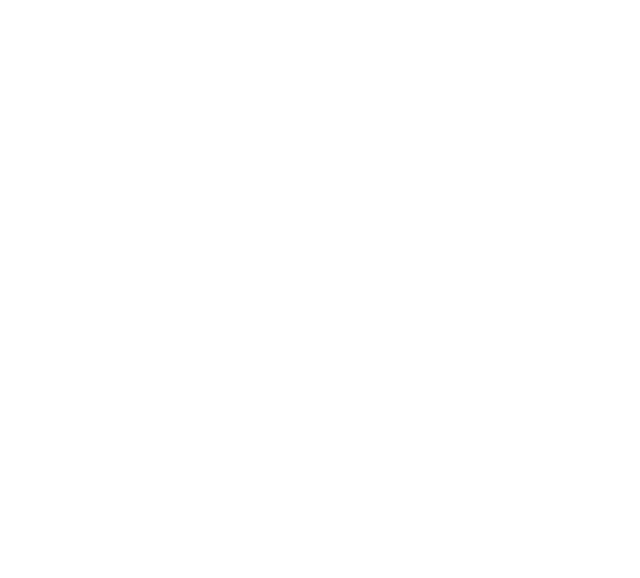
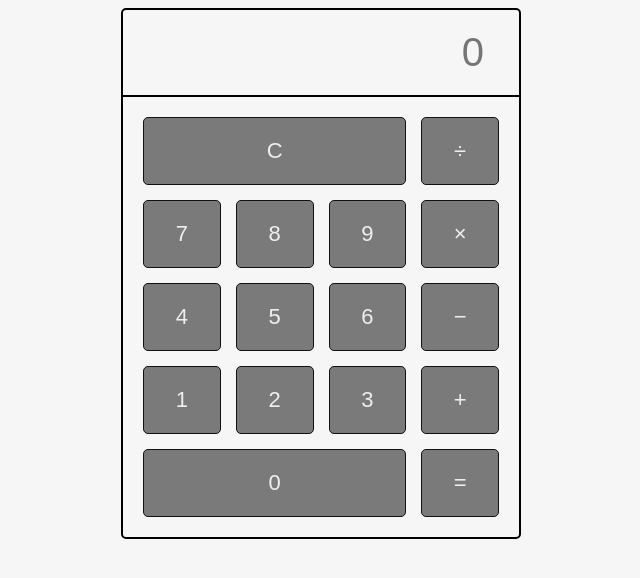
Before and after one commit to dssp100/cf_calculator, a plain HTML site: page index.html in a window 1280 px wide. Shown: the whole page, without its empty margins (319-959 px from the left). Drawn offline with nearby package versions, Linux system fonts and the light colour scheme.

Commit message:
completed cs layout

```diff
--- a/css/styles.css
+++ b/css/styles.css
@@ -0,0 +1,51 @@
+* {
+  box-sizing: border-box;
+}
+body {
+  background-color: #f6f6f6;
+  padding-bottom: 30px;
+  padding-bottom: 30px;
+}
+
+.frame {
+  max-width: 400px;
+  margin: 0 auto;
+  border: 2px solid black;
+  border-radius: 5px;
+}
+
+.screen input{
+  background: none;
+  border: none;
+  box-shadow: none;
+  width: 100%;
+  border-bottom: 2px solid black;
+  padding: 20px;
+  text-align: right;
+  font-size: 40px
+}
+
+.calc-buttons {
+  padding: 20px;
+
+  /* grid */
+  display: grid;
+  grid-template-rows: repeat(5, 1fr);
+  grid-template-columns: repeat(4, 1fr);
+  grid-gap: 15px;
+}
+
+.input-button {
+  background-color: rgba(0, 0, 0, 0.5);
+  border: 1px solid #111;
+  padding: 20px;
+  color: #eee;
+  border-radius: 5px;
+  font-size: 22px;
+  cursor: pointer;
+}
+
+.clear,
+.zero {
+  grid-column: span 3;
+}
--- a/index.html
+++ b/index.html
@@ -25,28 +25,47 @@
 <!-- ****************************************************** -->
 <!-- Frame Section -->
 
-    <!-- start of Frame -->
+    <!-- Start of Frame -->
     <div class="frame">
-
-
 
 <!-- ****************************************************** -->
 <!-- Screen Section -->
+
+      <!-- Screen -->
       <div class="screen">
-
+        <input type="number" placeholder="0">
       </div>
-
-
-
 <!-- ****************************************************** -->
 <!-- Buttons Section -->
-      <div class="buttons">
+      <div class="calc-buttons">
 
+        <!-- buttons -->
+        <button class="input-button clear">C</button>
+        <button class="input-button">&divide;</button>
+
+        <button class="input-button">7</button>
+        <button class="input-button">8</button>
+        <button class="input-button">9</button>
+        <button class="input-button">&times;</button>
+
+        <button class="input-button">4</button>
+        <button class="input-button">5</button>
+        <button class="input-button">6</button>
+        <button class="input-button">&minus;</button>
+
+        <button class="input-button">1</button>
+        <button class="input-button">2</button>
+        <button class="input-button">3</button>
+        <button class="input-button">&plus;</button>
+
+        <button class="input-button zero">0</button>
+        <button class="input-button">&equals;</button>
       </div>
 
 <!-- ****************************************************** -->
 
-    </div><!-- End of Frame -->
+
+</div><!-- End of Frame -->
 
 
     <!-- ============================= -->
```
